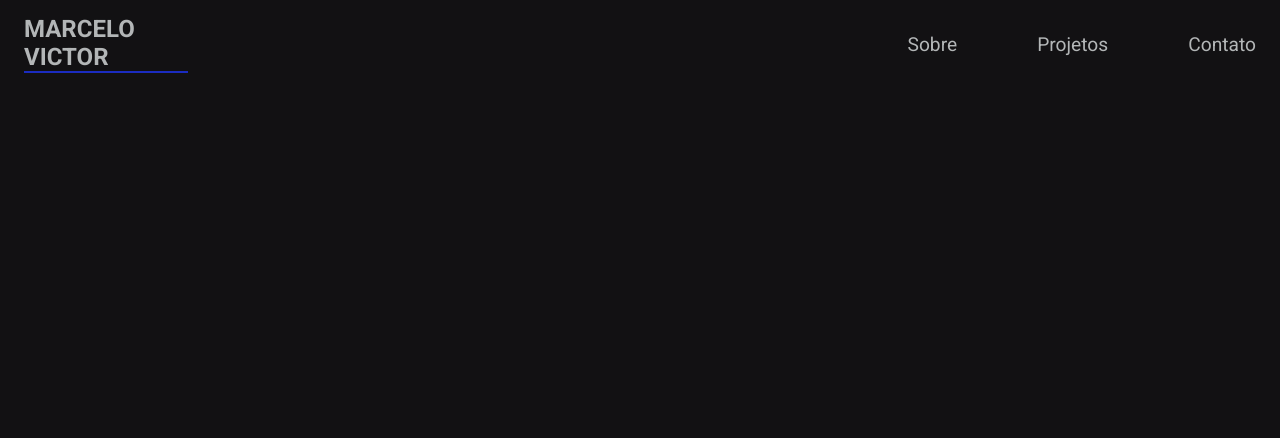
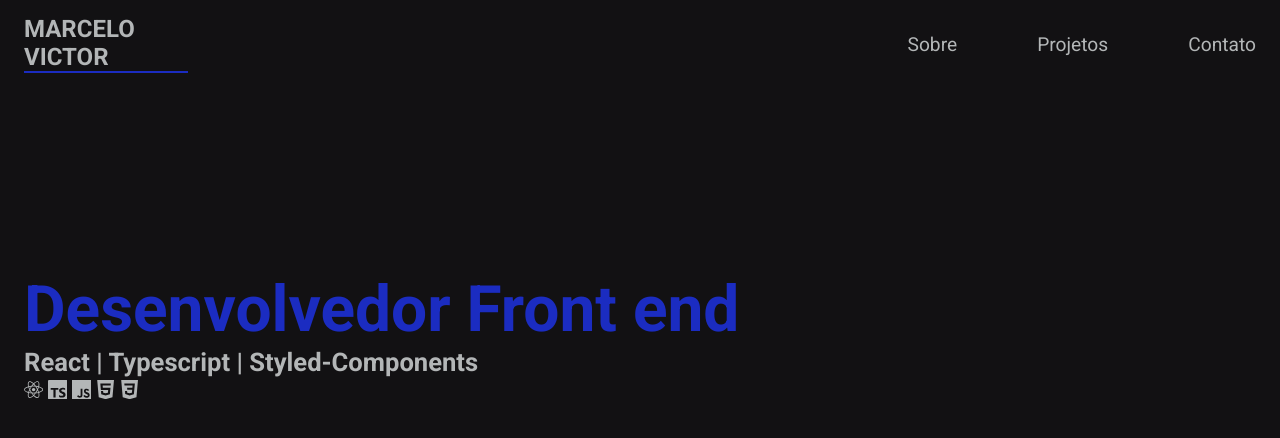
Before and after one commit to marcelovdsm/portifolio1.0, a React (Vite) app: page / in a window 1280 px wide. Shown: the top 438 px of the page. Built offline with nearby package versions, Linux system fonts and the light colour scheme; the HTML template or start-up script is replaced by a standard one.

Commit message:
Homepage 1.0 done

```diff
--- a/package.json
+++ b/package.json
@@ -10,10 +10,12 @@
     "preview": "vite preview"
   },
   "dependencies": {
+    "@react-icons/all-files": "^4.1.0",
     "phosphor-icons": "^1.4.2",
     "phosphor-react": "^1.4.1",
     "react": "^18.2.0",
     "react-dom": "^18.2.0",
+    "react-icons": "^4.11.0",
     "react-router-dom": "^6.14.2",
     "styled-components": "^6.0.5"
   },
--- a/src/App.tsx
+++ b/src/App.tsx
@@ -2,12 +2,13 @@ import { ThemeProvider } from 'styled-components'
 import { defaultTheme } from './styles/themes/default'
 import { GlobalStyle } from './styles/global'
 import { Header } from './components/Header'
+import { Homepage } from './components/Homepage'
 
 function App() {
   return (
     <ThemeProvider theme={defaultTheme}>
       <Header />
-      <div></div>
+      <Homepage />
       <GlobalStyle />
     </ThemeProvider>
   )
--- a/src/components/Header/styles.tsx
+++ b/src/components/Header/styles.tsx
@@ -1,7 +1,7 @@
 import styled from 'styled-components'
 
 export const HeaderDiv = styled.div`
-  position: fixed;
+  position: static;
   top: 0;
   left: 0;
   width: 100vw;
@@ -10,7 +10,6 @@ export const HeaderDiv = styled.div`
   padding: 0 1.5rem;
 
   display: flex;
-  justify-content: baseline;
   align-items: center;
   gap: 45rem;
 
--- /dev/null
+++ b/src/components/Homepage/index.tsx
@@ -0,0 +1,22 @@
+import { FaReact } from '@react-icons/all-files/fa/FaReact'
+import { SiTypescript } from '@react-icons/all-files/si/SiTypescript'
+import { SiJavascript } from '@react-icons/all-files/si/SiJavascript'
+import { SiHtml5 } from '@react-icons/all-files/si/SiHtml5'
+import { SiCss3 } from '@react-icons/all-files/si/SiCss3'
+import { HomepageDiv, IconsComponent } from './styles'
+
+export const Homepage = () => {
+  return (
+    <HomepageDiv>
+      <h2>Desenvolvedor Front end</h2>
+      <p>React | Typescript | Styled-Components</p>
+      <IconsComponent>
+        <FaReact />
+        <SiTypescript />
+        <SiJavascript />
+        <SiHtml5 />
+        <SiCss3 />
+      </IconsComponent>
+    </HomepageDiv>
+  )
+}
--- /dev/null
+++ b/src/components/Homepage/styles.tsx
@@ -0,0 +1,26 @@
+import styled from 'styled-components'
+
+export const HomepageDiv = styled.div`
+  color: ${(props) => props.theme.gray};
+  width: 100%;
+  height: 30rem;
+  padding: 1.5rem;
+  margin-top: 10rem;
+
+  h2 {
+    color: ${(props) => props.theme.blue};
+    font-size: 4rem;
+  }
+
+  p {
+    font-weight: bold;
+    font-size: 1.6rem;
+  }
+`
+
+export const IconsComponent = styled.div`
+  display: flex;
+  gap: 0.3rem;
+  font-size: 1.2rem;
+  margin-top: 0.2rem;
+`
```
Also changed, not shown: 1 other file (tests, documents, lock files or other folders).
